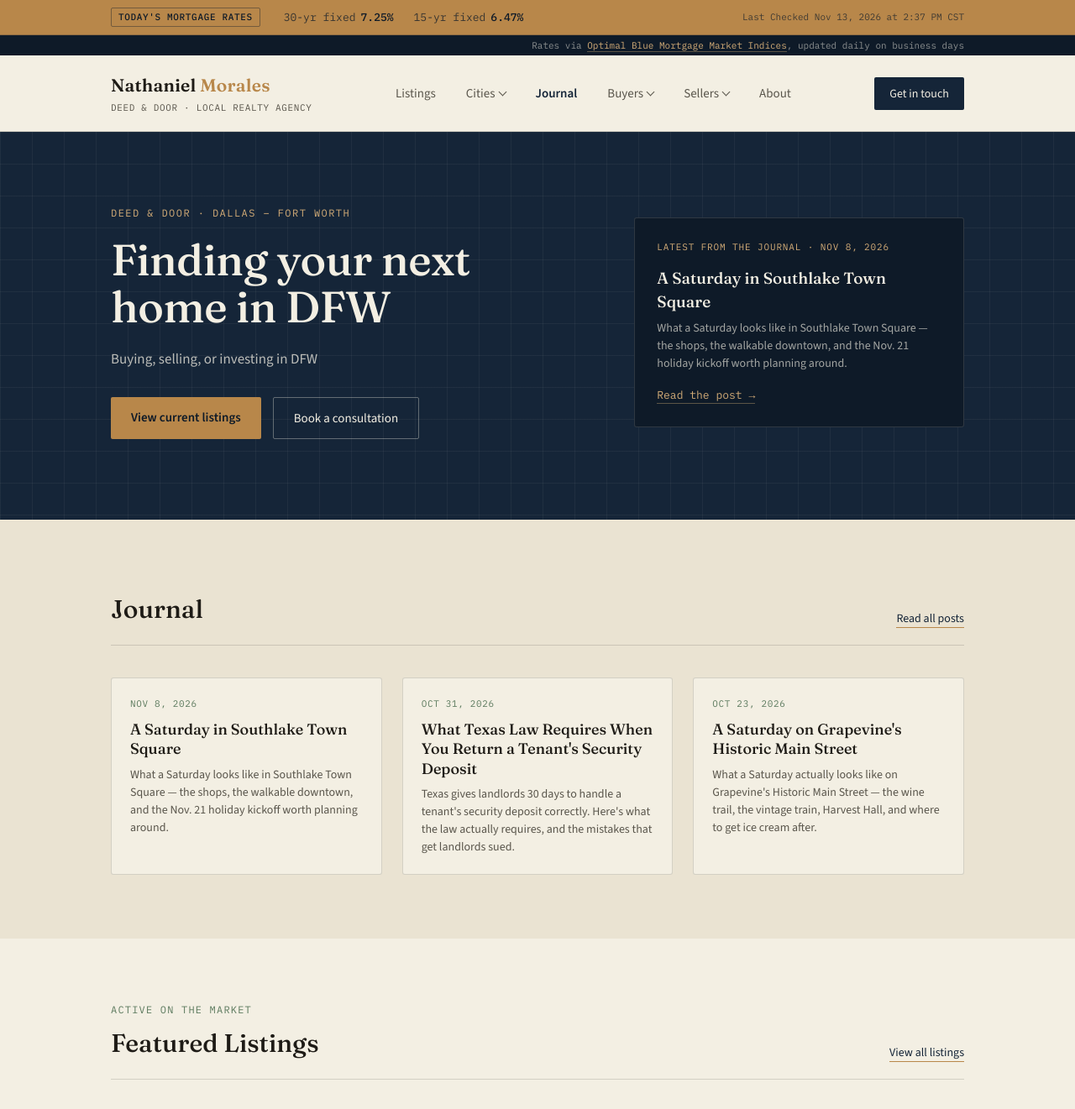
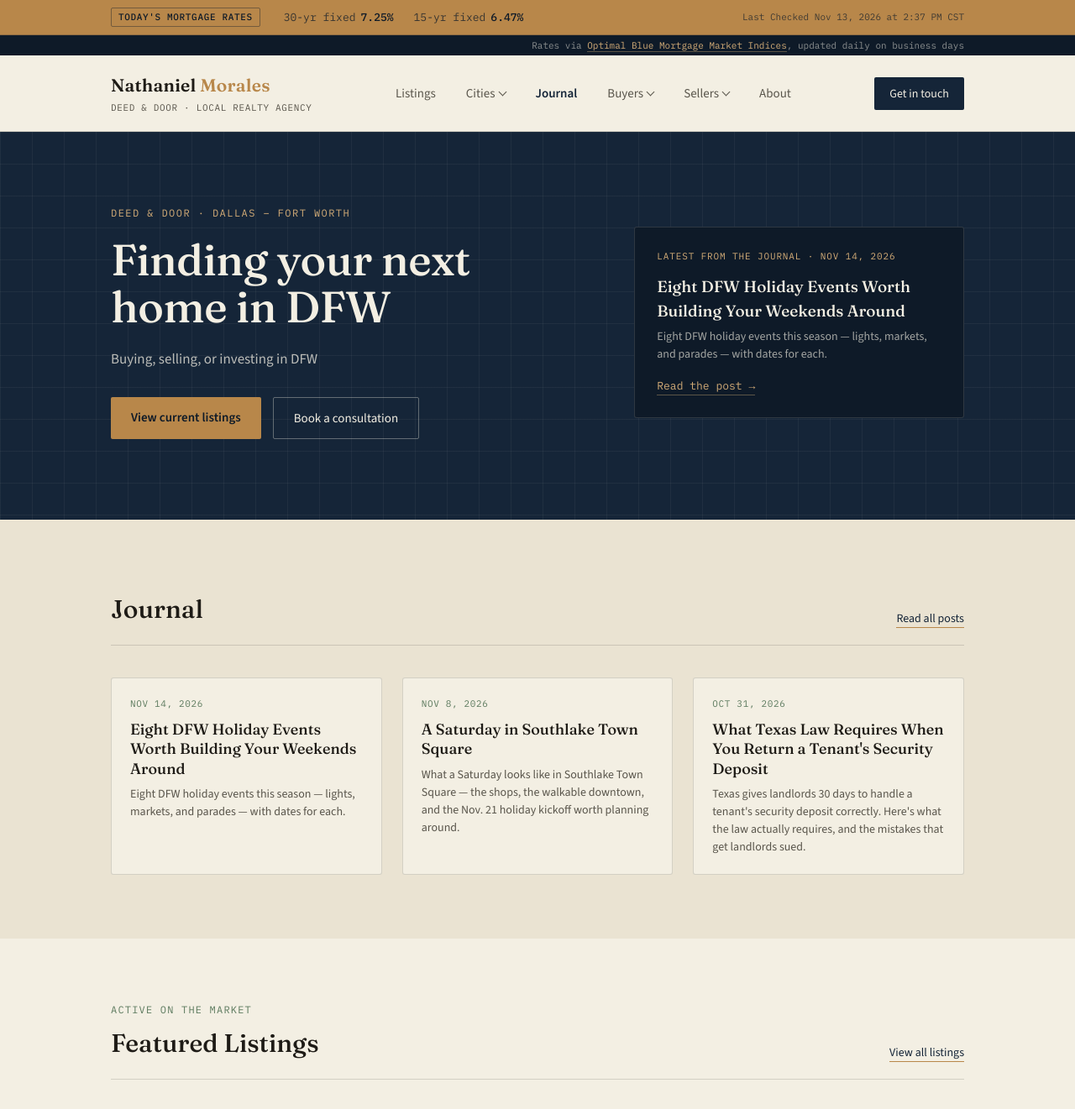
Before and after one commit to nathanielmorales7/deedanddoor, a Jekyll site: the page index.html, which Jekyll copies as it is, in a window 1280 px wide and 1400 px high, cut to the strip 0-1321 px from the top of the window. Shown: the whole strip at 84% size. Built offline with Jekyll 4.4.1, drawn with Linux system fonts in a browser that asks for light colours.

Commit message:
Update homepage journal feed (2026-11-14)

```diff
--- a/index.html
+++ b/index.html
@@ -177,10 +177,10 @@
       </div>
       <!--JOURNAL:HERO-->
 <div class="hero-card">
-  <div class="hero-post-tag">Latest from the journal · Nov 8, 2026</div>
-  <h3>A Saturday in Southlake Town Square</h3>
-  <p>What a Saturday looks like in Southlake Town Square — the shops, the walkable downtown, and the Nov. 21 holiday kickoff worth planning around.</p>
-  <a href="journal-southlake-town-square.html" class="hero-post-link">Read the post →</a>
+  <div class="hero-post-tag">Latest from the journal · Nov 14, 2026</div>
+  <h3>Eight DFW Holiday Events Worth Building Your Weekends Around</h3>
+  <p>Eight DFW holiday events this season — lights, markets, and parades — with dates for each.</p>
+  <a href="journal-dfw-holiday-events.html" class="hero-post-link">Read the post →</a>
 </div>
 <!--/JOURNAL:HERO-->
     </div>
@@ -196,6 +196,11 @@
       </div>
       <!--JOURNAL:GRID-->
 <div class="blog-grid">
+  <a class="blog-card" href="journal-dfw-holiday-events.html">
+    <div class="blog-date">Nov 14, 2026</div>
+    <h3>Eight DFW Holiday Events Worth Building Your Weekends Around</h3>
+    <p>Eight DFW holiday events this season — lights, markets, and parades — with dates for each.</p>
+  </a>
   <a class="blog-card" href="journal-southlake-town-square.html">
     <div class="blog-date">Nov 8, 2026</div>
     <h3>A Saturday in Southlake Town Square</h3>
@@ -205,11 +210,6 @@
     <div class="blog-date">Oct 31, 2026</div>
     <h3>What Texas Law Requires When You Return a Tenant's Security Deposit</h3>
     <p>Texas gives landlords 30 days to handle a tenant's security deposit correctly. Here's what the law actually requires, and the mistakes that get landlords sued.</p>
-  </a>
-  <a class="blog-card" href="journal-grapevine-main-street.html">
-    <div class="blog-date">Oct 23, 2026</div>
-    <h3>A Saturday on Grapevine's Historic Main Street</h3>
-    <p>What a Saturday actually looks like on Grapevine's Historic Main Street — the wine trail, the vintage train, Harvest Hall, and where to get ice cream after.</p>
   </a>
 </div>
 <!--/JOURNAL:GRID-->
```
